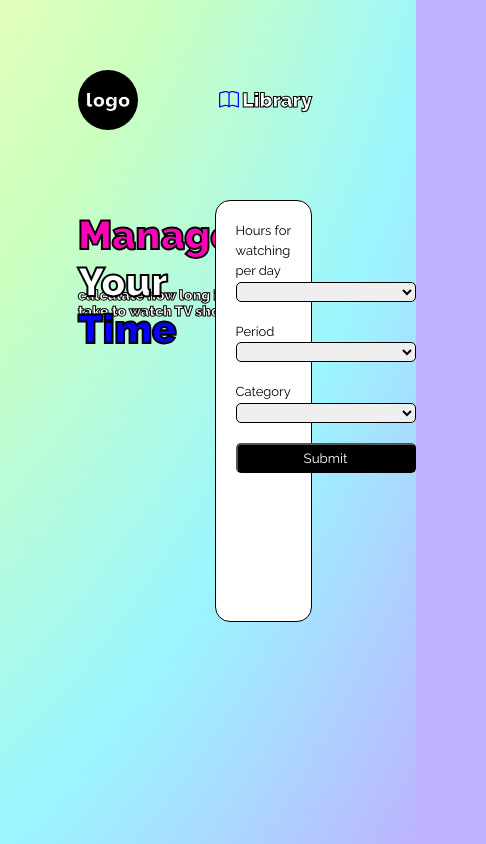
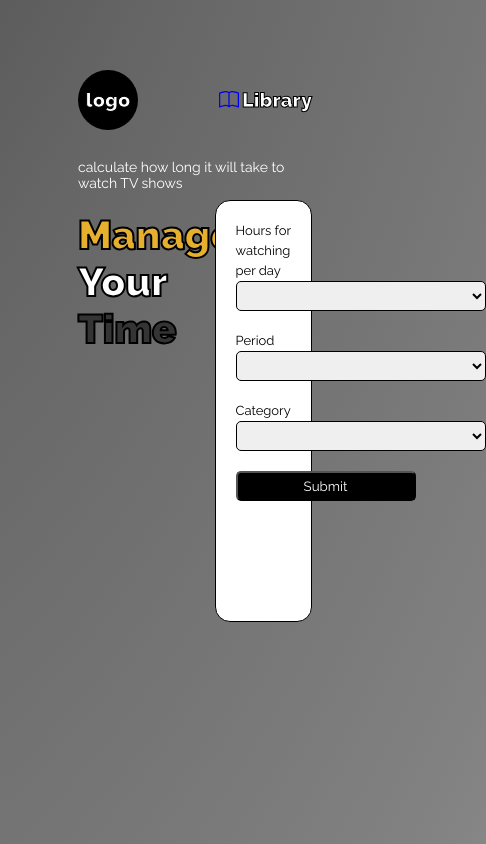
Before and after one commit to alibinauanov/manage-series-front, a React (Create React App) app: page / in a window 390 px wide. Shown: the whole page, 486 px wide, since content can reach past the window. Built offline with nearby package versions, Linux system fonts and the light colour scheme.

Commit message:
commit #3

```diff
--- a/src/home/Home.css
+++ b/src/home/Home.css
@@ -6,15 +6,15 @@
 }
 
 body {
-  background-color: #bdb2ff;
+  background-color: #000000;
   background-image: radial-gradient(
-    #ffadad,
-    #ffd6a5,
-    #fdffb6,
-    #caffbf,
-    #9bf6ff,
-    #bdb2ff,
-    #ffc6ff
+    #282828,
+    #414141,
+    #525252,
+    #666666,
+    #747474,
+    #828282,
+    #999999
   );
     min-height: 100vh;
     background-size: 500% 500%;
@@ -117,7 +117,7 @@ header {
 }
 
 .text .manage {
-  color: #FF00B8;
+  color: #E6AF2E;
 }
 
 .text .your {
@@ -125,7 +125,7 @@ header {
 }
 
 .text .time {
-  color: #0500FF;
+  color: #343434;
 }
 
 .form {
@@ -190,11 +190,14 @@ header {
 
 .desc p{
   color: white;
-  font-size: 18px;
+  font-size: 14px;
   font-family: Raleway;
   -webkit-text-stroke-color: black;
-  -webkit-text-stroke-width: 1px;
-  font-weight: bolder;
+  /* -webkit-text-stroke-width: 0.7px; */
+  font-weight: 500;
+  position: relative;
+  bottom: 14vh;
+
 }
 
 
@@ -220,7 +223,7 @@ header {
   }
 
   .text .manage {
-    color: #FF00B8;
+    color: #E6AF2E;
   }
 
   .text .your {
@@ -228,7 +231,7 @@ header {
   }
 
   .text .time {
-    color: #0500FF;
+    color: #343434;
   }
 
   .form {
@@ -247,14 +250,6 @@ header {
   .form p {
     font-family: Raleway;
     font-size: 13px;
-  }
-
-  .form select {
-    width: 180px;
-    height: 20px;
-    border: 1px solid black;
-    border-radius: 5px;
-    font-family: Raleway;
   }
 
   .question {
@@ -283,18 +278,8 @@ header {
   .left_text {
     display: flex;
     flex-direction: column;
-    margin-top: 37%;
+    margin-top: 33%;
   }
-
-  .desc p{
-    color: white;
-    font-size: 14px;
-    font-family: Raleway;
-    -webkit-text-stroke-color: black;
-    -webkit-text-stroke-width: 1px;
-    font-weight: bolder;
-  }
-
 
   .cont_result {
     background-color: grey;
--- a/src/home/Home.js
+++ b/src/home/Home.js
@@ -9,7 +9,6 @@ import axios from 'axios';
 function Home() {
 
   const [hours, setHours] = useState();
-  const [minutes, setMinutes] = useState();
   const [period, setPeriod] = useState();
   const [category, setCategory] = useState();
 
@@ -19,9 +18,6 @@ function Home() {
     if (type === "hours") {
       setHours(e.target.value);
     } else
-      if (type === "minutes") {
-        setMinutes(e.target.value);
-      } else
         if (type === "period") {
           setPeriod(e.target.value);
         } else
@@ -31,8 +27,8 @@ function Home() {
   }
 
   const onSubmit = () => {
-    console.log(minutes,hours,period,category)
-    if(minutes && hours && period && category){
+    console.log(hours,period,category)
+    if(hours && period && category){
 
       axios.post('http://localhost:4000/', {
         minutes, hours, period, category
@@ -70,7 +66,7 @@ function Home() {
           </div>
 
           <div className='desc'>
-            <p>calculate how long it will<br />take to watch TV shows</p>
+            <p>calculate how long it will take to<br /> watch TV shows</p>
           </div>
         </div>
 
@@ -140,12 +136,21 @@ function Home() {
                 <optgroup label='Category' name="category">
                   <option selected="selected" disabled='disabled'></option>
                   <option>Action</option>
+                  <option>Action&Adventure</option>
                   <option>Adventure</option>
+                  <option>Animation</option>
+                  <option>Biography</option>
                   <option>Comedy</option>
+                  <option>Crime</option>
+                  <option>Documentary</option>
                   <option>Drama</option>
-                  <option>Slice of Life</option>
-                  <option>Fantasy</option>
-                  <option>Magic</option>
+                  <option>Family</option>
+                  <option>History</option>
+                  <option>Mystery</option>
+                  <option>Sci-Fi Fantasy</option>
+                  <option>Science Fiction</option>
+                  <option>Thriller</option>
+                  <option>War&Politics</option>
                 </optgroup>
               </select>
             </div>
--- a/src/library/Library.css
+++ b/src/library/Library.css
@@ -8,13 +8,13 @@
 body {
   background-color: #bdb2ff;
   background-image: radial-gradient(
-    #ffadad,
-    #ffd6a5,
-    #fdffb6,
-    #caffbf,
-    #9bf6ff,
-    #bdb2ff,
-    #ffc6ff
+    #282828,
+    #414141,
+    #525252,
+    #666666,
+    #747474,
+    #828282,
+    #999999
   );
     min-height: 100vh;
     background-size: 500% 500%;
```
